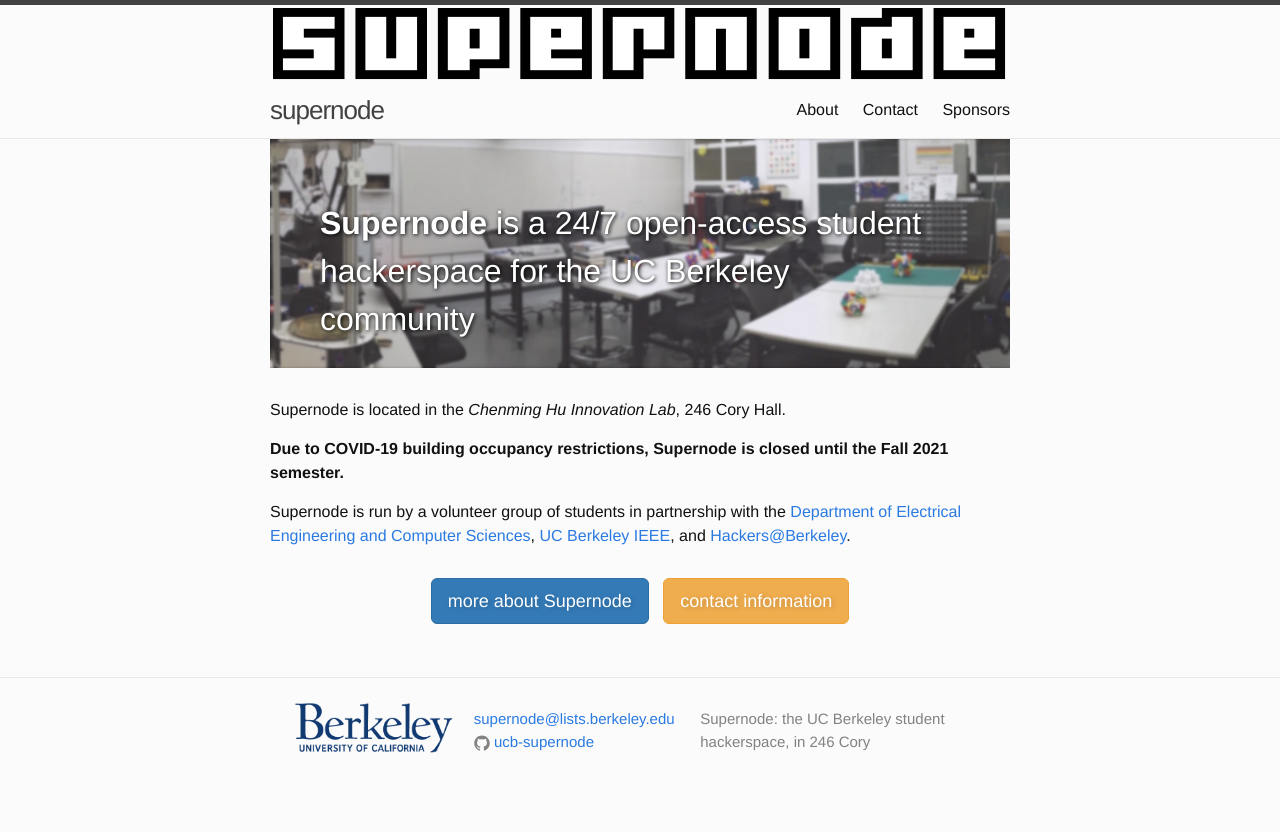
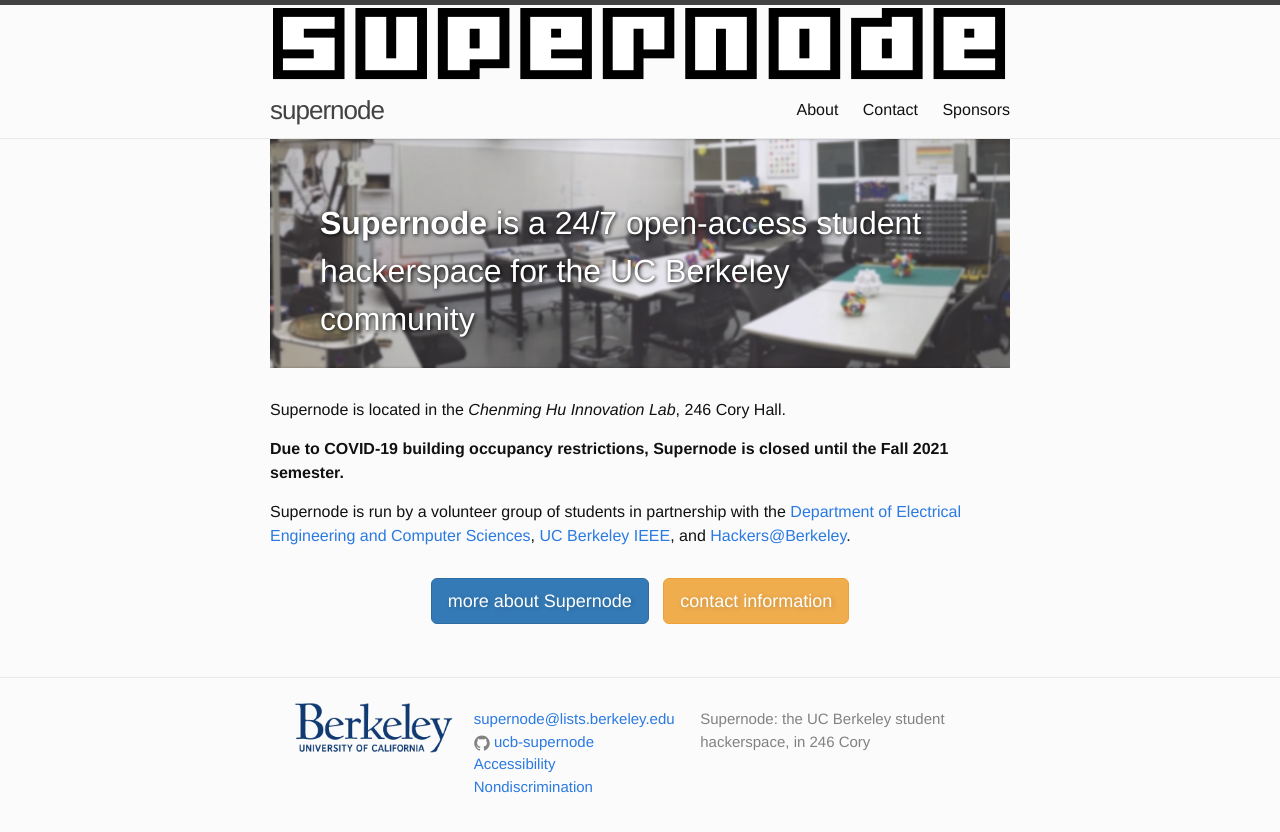
Before and after one commit to ucb-supernode/website, a Jekyll site: the page built from index.html, in a window 1280 px wide. Shown: the top 832 px of the page. Built offline with Jekyll 4.4.1, drawn with Linux system fonts in a browser that asks for light colours.

Commit message:
Add campus-required text to footers

```diff
--- a/_includes/footer.html
+++ b/_includes/footer.html
@@ -21,12 +21,19 @@
             {% include icon-twitter.html username=site.twitter_username %}
           </li>
           {% endif %}
+          <li>
+            <a href="https://dac.berkeley.edu/web-accessibility">Accessibility</a>
+          </li>
+          <li>
+            <a href="https://ophd.berkeley.edu/policies-and-procedures/nondiscrimination-policy-statement">Nondiscrimination</a>
+          </li>
         </ul>
       </div>
 
       <div class="footer-col footer-col-3">
         <p>{{ site.description }}</p>
       </div>
+
     </div>
 
   </div>
```
